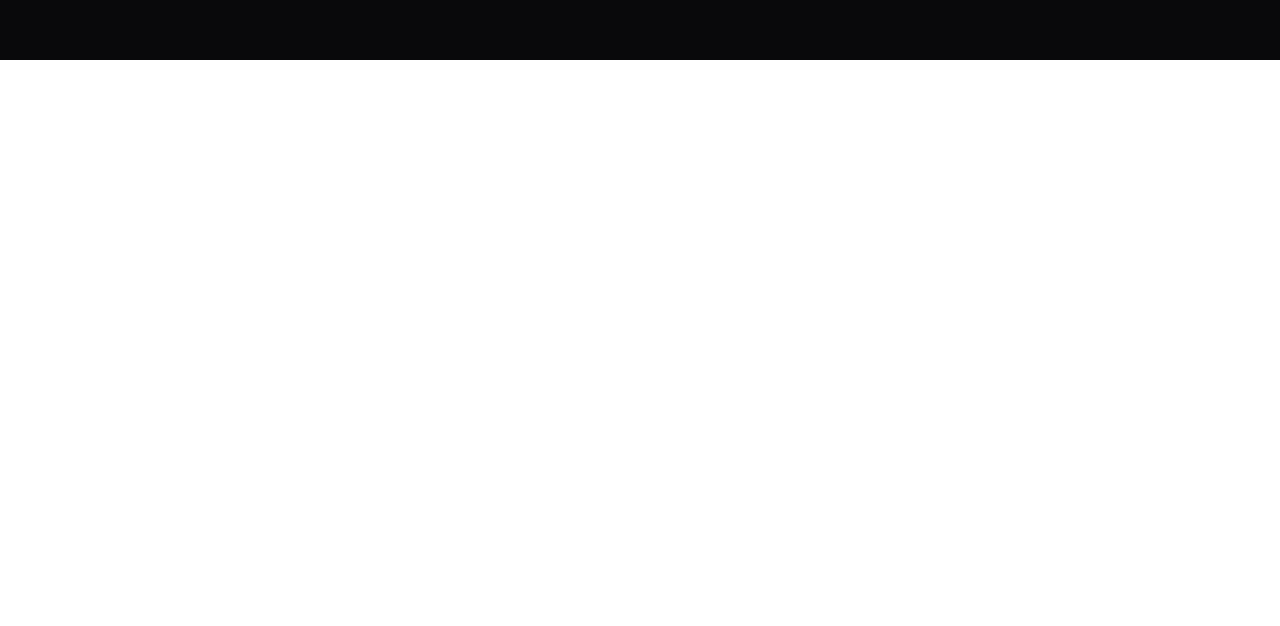
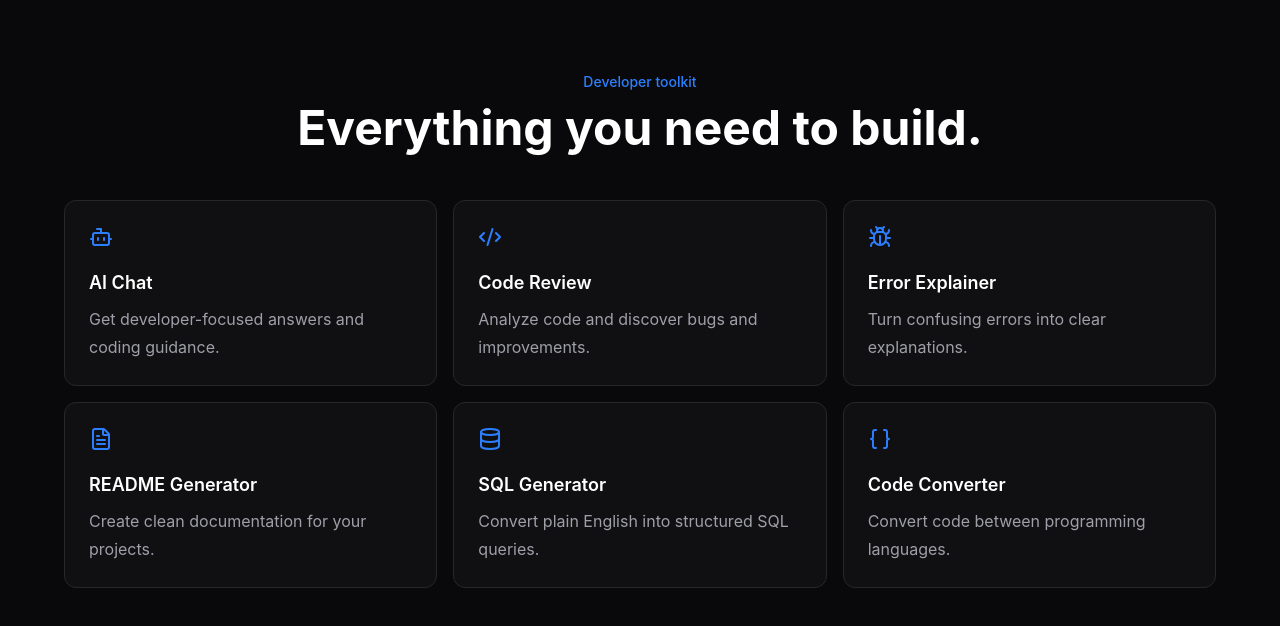
Before and after one commit to saravanan2736/DevPilotAI, a React (Vite) app in the folder client/: page / in a window 1280 px wide. Shown: the part 740-1366 px from the top of the page. Before the commit the page ends 800 px from the top, so only its background shows below. Built offline with nearby package versions, Linux system fonts and the light colour scheme.

Commit message:
Add data-driven features section

```diff
--- a/client/src/App.tsx
+++ b/client/src/App.tsx
@@ -1,11 +1,13 @@
 import Navbar from "./components/Navbar";
 import Hero from "./components/Hero";
+import Features from "./components/Features";
 
 function App() {
   return (
     <main className="min-h-screen bg-[#09090B]">
       <Navbar />
       <Hero />
+      <Features />
     </main>
   );
 }
--- /dev/null
+++ b/client/src/components/Features.tsx
@@ -0,0 +1,84 @@
+import {
+  Bot,
+  Bug,
+  Code2,
+  FileText,
+  Database,
+  Braces,
+} from "lucide-react";
+
+const features = [
+  {
+    icon: Bot,
+    title: "AI Chat",
+    description: "Get developer-focused answers and coding guidance.",
+  },
+  {
+    icon: Code2,
+    title: "Code Review",
+    description: "Analyze code and discover bugs and improvements.",
+  },
+  {
+    icon: Bug,
+    title: "Error Explainer",
+    description: "Turn confusing errors into clear explanations.",
+  },
+  {
+    icon: FileText,
+    title: "README Generator",
+    description: "Create clean documentation for your projects.",
+  },
+  {
+    icon: Database,
+    title: "SQL Generator",
+    description: "Convert plain English into structured SQL queries.",
+  },
+  {
+    icon: Braces,
+    title: "Code Converter",
+    description: "Convert code between programming languages.",
+  },
+];
+
+function Features() {
+  return (
+    <section className="px-6 py-24">
+      <div className="mx-auto max-w-6xl">
+        <div className="mb-12 text-center">
+          <p className="text-sm font-medium text-blue-500">
+            Developer toolkit
+          </p>
+
+          <h2 className="mt-3 text-3xl font-bold text-white md:text-5xl">
+            Everything you need to build.
+          </h2>
+        </div>
+
+        <div className="grid gap-4 md:grid-cols-2 lg:grid-cols-3">
+          {features.map((feature) => {
+            const Icon = feature.icon;
+
+            return (
+              <div
+                key={feature.title}
+                className="rounded-xl border border-zinc-800 bg-zinc-900/50 p-6 transition hover:border-zinc-700"
+              >
+                <Icon className="h-6 w-6 text-blue-500" />
+
+                <h3 className="mt-5 text-lg font-semibold text-white">
+                  {feature.title}
+                </h3>
+
+                <p className="mt-2 leading-7 text-zinc-400">
+                  {feature.description}
+                </p>
+              </div>
+            );
+          })}
+        </div>
+      </div>
+    </section>
+  );
+}
+
+export default Features;
```
